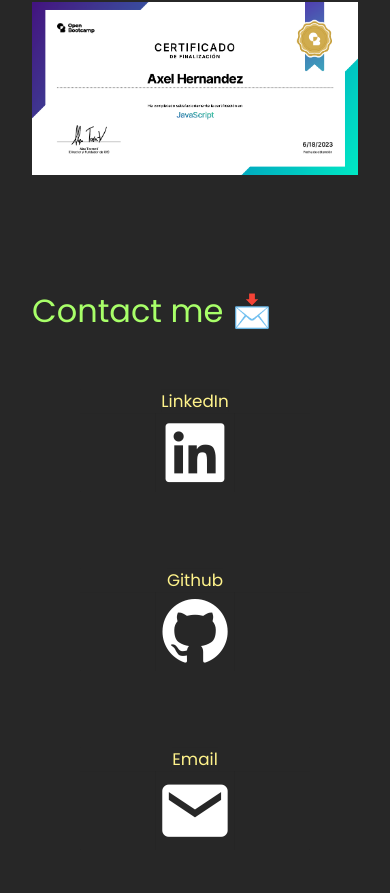
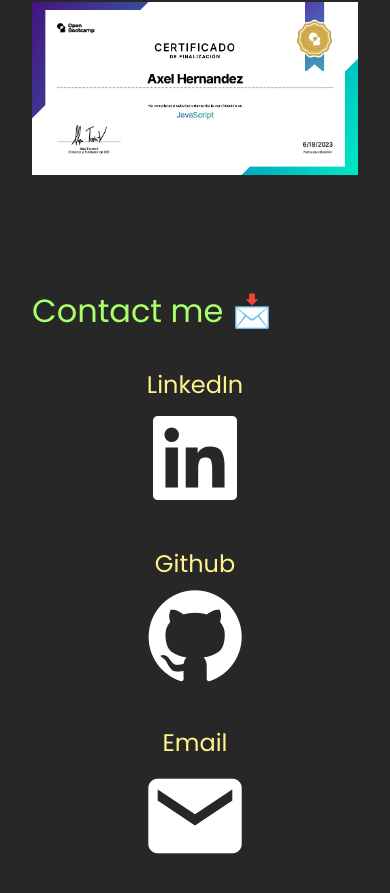
Before and after one commit to Axelhrdz/Portfolio-academlo, a website: page index.html in a window 390 px wide. Shown: the part 4036-4929 px from the top of the page. Drawn offline with nearby package versions, Linux system fonts and the light colour scheme; placeholder pictures from the web are drawn by us.

Commit message:
adding final details

```diff
--- a/assets/css/styles.css
+++ b/assets/css/styles.css
@@ -655,7 +655,7 @@
     .contactMe{
         max-width: var(--max-width-dimensions);
         margin: var(--container-spacing) auto 0 auto;
-        margin-bottom: 25rem;
+        margin-bottom: 10rem;
         /* border: 1px solid red; */
     }
     .contact__title{
@@ -697,7 +697,17 @@
             margin-top: 2rem;
         }
         .contact__item{
-            scale: 0.7;
+            scale: 1;
         }
     }
 /* CONTACT ME */
+
+/* FOOTER */
+    /* .footer{
+        background-color: #000;
+        text-align: center;
+    }
+    .footer span{
+        background-color: inherit;
+    } */
+/* FOOTER */
```
Also changed, not shown: index.html (+9 -1 lines).
